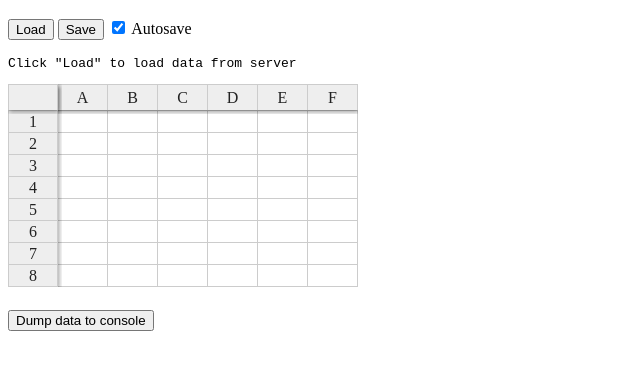
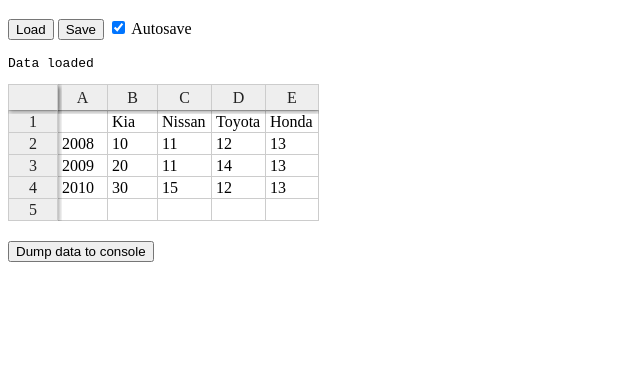
Before and after one commit to kevinr/etherdb, a plain HTML site: page index.html in a window 1280 px wide. Shown: the part 48-418 px from the top of the page, without its empty margins (0-640 px from the left). Drawn offline with Linux system fonts and the light colour scheme.

Commit message:
load the data when the page loads

```diff
--- a/index.html
+++ b/index.html
@@ -47,14 +47,16 @@
           }
         });
 
-        Handsontable.Dom.addEvent(load, 'click', function() {
+        _load = function() {
           ajax('json/load.json', 'GET', '', function(res) {
             var data = JSON.parse(res.response);
 
             hot.loadData(data.data);
             exampleConsole.innerText = 'Data loaded';
           });
-        });
+        };
+
+        Handsontable.Dom.addEvent(load, 'click', _load);
 
         Handsontable.Dom.addEvent(save, 'click', function() {
           // save all cell's data
@@ -78,6 +80,9 @@
             exampleConsole.innerText ='Changes will not be autosaved';
           }
         });
+
+        // and call _load() to start for good measure
+        _load();
       }
     </script>
 
```
